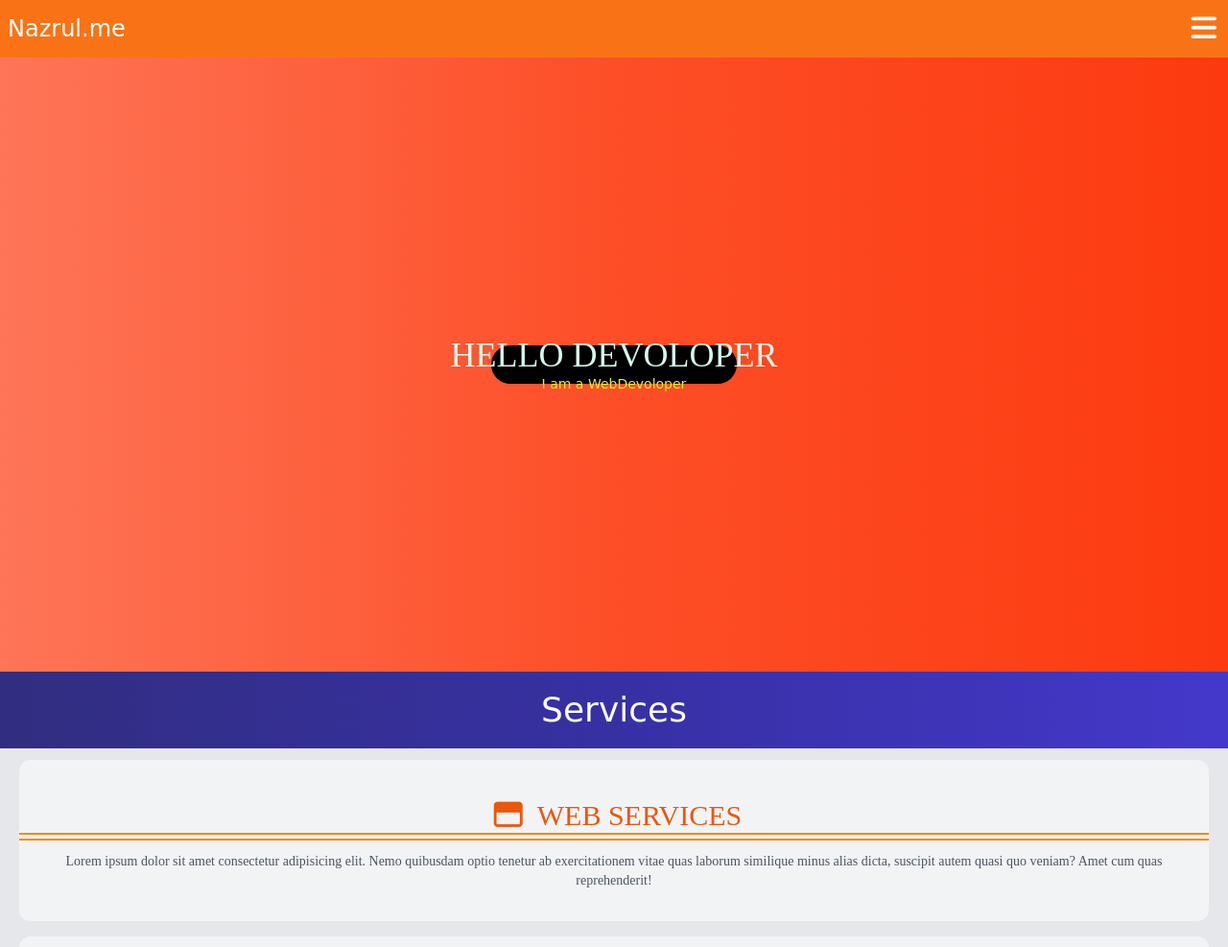
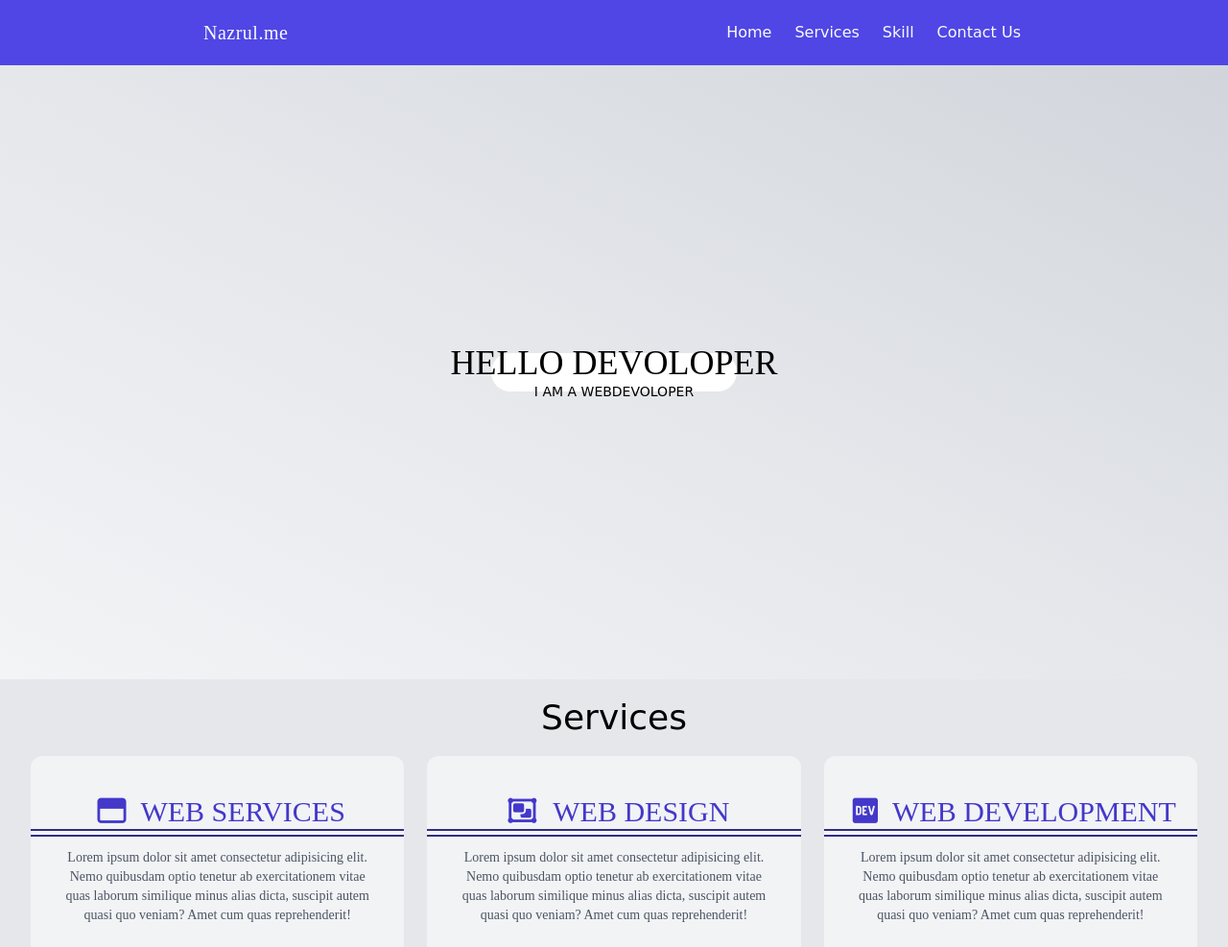
Before and after one commit to NazrulIslam314/Portfolio, a website: page index.html in a window 1280 px wide. Shown: the top 987 px of the page at 96% size. Drawn offline with nearby package versions, Linux system fonts and the light colour scheme; a web font is replaced by a local one.

Commit message:
Try To responsive in MD Devices

```diff
--- a/index.html
+++ b/index.html
@@ -20,18 +20,15 @@
   <body>
     <!---------Nav-Section-start------------>
     <section class="navSection">
-      <!--------- Nav-Left-Section------>
-      <div class="navLeftSection">
-        <a href="">
-          <span>Nazrul.me </span>
+      <nav class="navContainer">
+        <a href="#" class="logoSection">
+          <span class="logo">Nazrul.me</span>
         </a>
-      </div>
-      <!---------Nav-Menu-Btn------------>
         <button class="menuBtn nav-toggler" data-target="#navigation">
           <i class="fa-solid fa-bars"></i>
         </button>
-      <!--------- Nav-Right-Section------>
-      <div class="navRightSection top-navbar" id="navigation">
+        <div class="navRight top-navbar" id="navigation">
+          <div class="navDiv">
             <a href="#" class="navItem">
               <span>Home</span>
             </a>
@@ -41,10 +38,13 @@
             <a href="#Skill" class="navItem">
               <span>Skill</span>
             </a>
+
             <a href="#Contact" class="navItem">
-          <span>Contact</span>
+              <span>Contact Us</span>
             </a>
           </div>
+        </div>
+      </nav>
     </section>
     <!----------nav-Section-End------------>
 
--- a/src/input.css
+++ b/src/input.css
@@ -6,32 +6,41 @@ html {
   @apply scroll-smooth;
 }
 body {
-  @apply bg-gray-200 text-gray-50;
+  @apply bg-gray-200 text-gray-50 ;
 }
 .heading {
-  @apply text-center text-4xl text-gray-50 py-5
-  bg-gradient-to-l from-indigo-700 via-indigo-800 to-indigo-900;
+  @apply text-center text-4xl text-black py-5
+  /* bg-gradient-to-l from-indigo-700 via-indigo-800 to-indigo-900; */
 }
 /* nav-Section-Start */
 .navSection {
-  @apply bg-orange-500 flex flex-wrap;
+  @apply bg-indigo-600 lg:px-48;
 }
-.navLeftSection {
-  @apply text-2xl p-2 mr-4 inline-flex items-center;
+.navContainer {
+  @apply p-3 flex items-center flex-wrap;
+}
+.logoSection {
+  @apply p-2 mr-4 inline-flex items-center;
+}
+.logo {
+  @apply text-xl font-mono tracking-wide;
 }
 .menuBtn {
-  @apply p-3 ml-auto my-auto text-3xl;
+  @apply p-3 inline-flex ml-auto outline-none rounded hover:bg-indigo-900 hover:text-white lg:hidden ;
 }
-.navRightSection {
-  @apply hidden;
+.navRight {
+  @apply w-full hidden lg:inline-flex lg:flex-grow lg:w-auto;
+}
+.navDiv {
+  @apply w-full items-start flex flex-col lg:inline-flex lg:flex-row lg:ml-auto lg:w-auto lg:items-center  lg:h-auto;
 }
 .navItem {
-  @apply w-full px-3 py-2 rounded  items-center justify-center inline-block font-mono;
+  @apply w-full px-3 py-2 rounded items-center justify-center hover:bg-indigo-900 hover:text-white lg:inline-flex lg:w-auto;
 }
 /* nav-Section-End */
 /* Hero-Section-start */
 .heroSection {
-  @apply bg-gradient-to-r from-[#fe7557] via-[#fd4e27] to-[#fd3a0f];
+  @apply text-black uppercase bg-gradient-to-tr from-gray-100 via-gray-200 to-gray-300;
 }
 .center {
   @apply flex h-80screen items-center justify-center text-center relative z-20;
@@ -40,34 +49,34 @@ body {
   @apply relative z-20;
 }
 .heroCenter > h1 {
-  @apply text-forst-white text-4xl font-mono uppercase font-medium;
+  @apply  text-4xl font-mono font-medium;
 }
 .heroCenter > p {
-  @apply text-forst-yellow-50 text-sm;
+  @apply  text-sm;
 }
 /* Hero-Section-End */
 /* 1st-Section-Start*/
 .flexBox {
-  @apply flex flex-col px-5;
+  @apply flex flex-col px-5 lg:flex-row;
 }
 
 .flexItem {
   @apply py-8 bg-white/50 rounded-xl justify-center items-center text-center;
 }
 .Item-1 {
-  @apply mt-3;
+  @apply mt-3 lg:m-0 lg:mx-3;
 }
 .Item-2 {
-  @apply mt-4;
+  @apply mt-4 lg:m-0 lg:mx-3;
 }
 .Item-3 {
-  @apply mt-4 mb-3;
+  @apply mt-4 mb-3 lg:m-0 lg:mx-3;
 }
 .webservices {
   @apply justify-center items-center;
 }
 .webservices > h1 {
-  @apply pt-2  font-mono uppercase text-3xl text-orange-600;
+  @apply pt-2  font-mono uppercase text-3xl text-indigo-700;
 }
 .webservices > h1 > i {
   @apply px-2;
@@ -76,30 +85,30 @@ body {
   @apply px-9 font-mono  pt-2 text-sm text-gray-600;
 }
 .span {
-  @apply border-t-2 border-forst-yellow pt-1;
+  @apply border-t-2 border-indigo-900 pt-1;
 }
 /* card */
 .cardflex {
-  @apply flex justify-center items-center flex-col;
+  @apply flex justify-center items-center flex-col md:flex-row;
 }
 .cardSection {
-  @apply w-96 bg-white mt-5 items-center text-center rounded-xl;
+  @apply w-96 bg-white mt-5 items-center text-center rounded-xl md:mb-0 md:justify-between;
 }
 .img > img {
   @apply w-full h-60 rounded-t-xl  aspect-video;
 }
 .textArea > h1 {
-  @apply py-3 text-3xl font-mono text-orange-600;
+  @apply py-3 text-3xl font-mono text-indigo-600;
 }
 .textArea > p {
   @apply pb-5 font-sans text-sm text-gray-500 px-4;
 }
 .display {
-  @apply w-full h-20 bg-orange-600 rounded-b-xl flex
+  @apply w-full h-20 bg-indigo-700 rounded-b-xl flex
   items-center justify-between px-7 uppercase;
 }
 .display > div {
-  @apply border-l-2 border-black;
+  @apply  border-black;
 }
 .display > div > h1 {
   @apply text-xl text-white font-sans font-medium;
@@ -116,29 +125,28 @@ body {
 /* card end */
 /* contact */
 .contactflex {
-  @apply bg-indigo-700 text-gray-200 px-5 py-5 relative overflow-hidden;
+  @apply bg-indigo-500 text-gray-50 px-5 py-5 relative overflow-hidden;
 }
 .circle {
-  @apply w-64 h-64 bg-forst-yellow rounded-full  absolute z-10;
+  @apply w-64 h-64 bg-indigo-800 rounded-full  absolute z-10;
 }
 .Top {
   @apply -right-32 -top-32;
 }
 .Bottom {
-  @apply -left-32 -bottom-32 bg-forst-green;
+  @apply -left-32 -bottom-32;
 }
 .stats {
-  @apply uppercase text-center text-5xl z-20 relative text-forst-white;
+  @apply uppercase text-center text-5xl z-20 relative;
 }
 .ring-3 {
-  @apply hover:outline-none focus:outline-none focus:ring-4 focus:ring-forst-green;
+  @apply border-slate-200 placeholder-black contrast-more:border-slate-400 contrast-more:placeholder-black text-black placeholder:text-center w-full;
 }
 .input {
-  @apply w-full h-10 rounded-b-xl
-   placeholder:text-center bg-gray-100 placeholder:text-gray-400 text-black p-7 shadow-xl shadow-red-700;
+  @apply  h-10 rounded-b-xl bg-gray-100  p-7 shadow-md shadow-indigo-500 ;
 }
 .formtextArea {
-  @apply w-full rounded-sm placeholder:text-center bg-gray-100 placeholder:text-gray-400 placeholder:items-center;
+  @apply  rounded-sm  px-7 py-2 ;
 }
 .form {
   @apply z-20 relative text-center;
@@ -147,15 +155,15 @@ body {
   @apply my-10;
 }
 .form > div > h1 {
-  @apply text-xl bg-forst-orange rounded-t-xl py-3;
+  @apply text-xl bg-indigo-800 rounded-t-xl py-3;
 }
 .form > button {
-  @apply uppercase bg-forst-orange hover:bg-orange-400 w-full h-10 my-5;
+  @apply uppercase bg-indigo-900 hover:bg-orange-400 w-full h-10 my-3;
 }
 /* contactEnd */
 /* Footer */
 .footerflex {
-  @apply bg-gradient-to-tr from-[#fe7557]/90 via-[#fd4e27]/90 to-[#fd3a0f]/90;
+  @apply bg-indigo-900;
 }
 .footerCenterSection {
   @apply flex text-center w-full justify-center font-mono text-4xl py-5;
@@ -173,12 +181,12 @@ body {
   @apply justify-end text-center w-fit h-fit overflow-hidden text-xl font-mono px-5;
 }
 .footerNavRight > p {
-  @apply text-xs px-3;
+  @apply text-xs px-3 leading-loose text-gray-300;
 }
 /* Copyright */
 .copyright {
-  @apply text-center bg-slate-700 text-white text-xs py-2;
+  @apply text-center bg-indigo-500 text-white text-xs py-2;
 }
 .black {
-  @apply bg-black h-10;
+  @apply bg-white h-10;
 }
```
Also changed, not shown: dist/style.css. Lines whose indentation alone changed are shown as unchanged.
